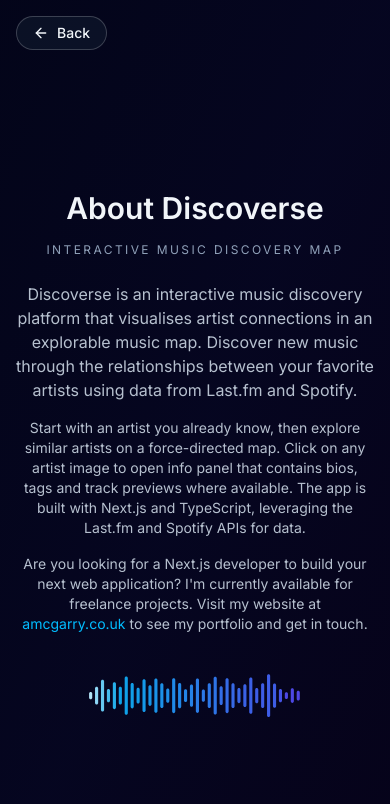
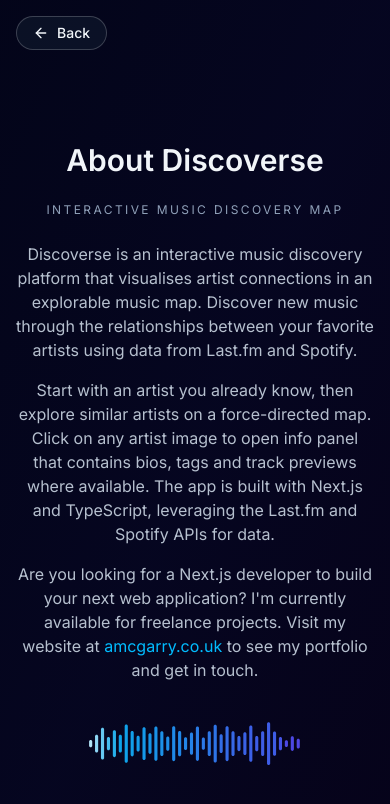
Before and after one commit to alexmc2/discoverse, a Next.js app: page /about in a window 390 px wide. Shown: the top 804 px of the page. Built offline with nearby package versions, Linux system fonts and the light colour scheme.

Commit message:
update spacing on home page

```diff
--- a/app/about/about.tsx
+++ b/app/about/about.tsx
@@ -2,7 +2,6 @@
 'use client';
 
 import dynamic from 'next/dynamic';
-
 
 const Player = dynamic(
   () =>
@@ -14,8 +13,8 @@
 
 export function AboutContent() {
   return (
-    <div className="max-w-5xl w-full text-center">
-      <h1 className="text-3xl sm:text-4xl font-semibold text-slate-100 mb-4">
+    <div className="max-w-4xl w-full text-center">
+      <h1 className="text-3xl sm:text-4xl font-semibold text-slate-100 mb-6">
         About Discoverse
       </h1>
 
@@ -30,14 +29,14 @@
         Last.fm and Spotify.
       </p>
 
-      <p className="mb-4 text-sm sm:text-lg text-slate-300/90">
+      <p className="mb-4 text-base sm:text-lg text-slate-300/90">
         Start with an artist you already know, then explore similar artists on a
         force-directed map. Click on any artist image to open info panel that
         contains bios, tags and track previews where available. The app is built
         with Next.js and TypeScript, leveraging the Last.fm and Spotify APIs for
         data.
       </p>
-      <p className=" text-sm sm:text-lg text-slate-300/90">
+      <p className=" text-base sm:text-lg text-slate-300/90">
         Are you looking for a Next.js developer to build your next web
         application? I&apos;m currently available for freelance projects. Visit
         my website at{' '}
--- a/components/default-content.tsx
+++ b/components/default-content.tsx
@@ -39,7 +39,7 @@
           />
         </div>
 
-        <h2 className="text-3xl font-bold text-white mb-4">
+        <h2 className="text-3xl font-bold text-white mb-10">
           Discover Musical Connections
         </h2>
 
```
Also changed, not shown: components/music-graph.tsx (line endings or trailing spaces).
